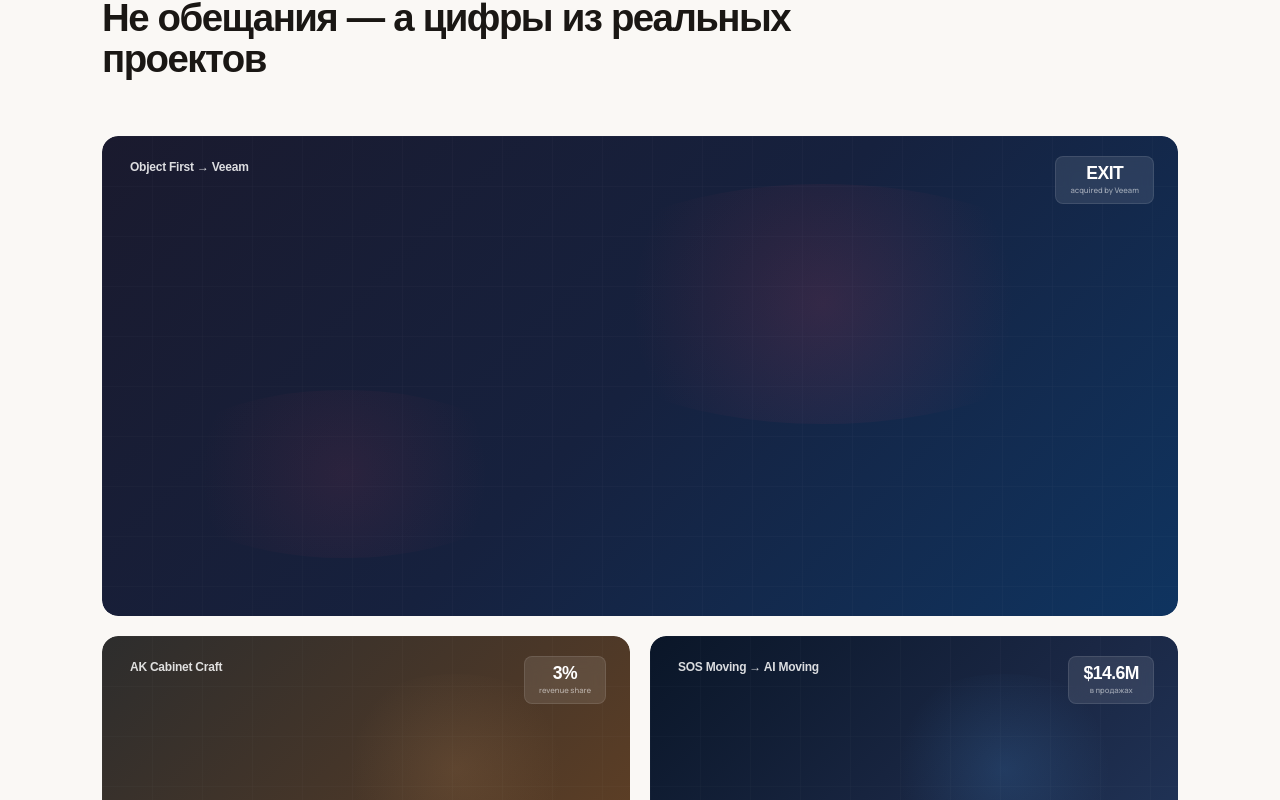
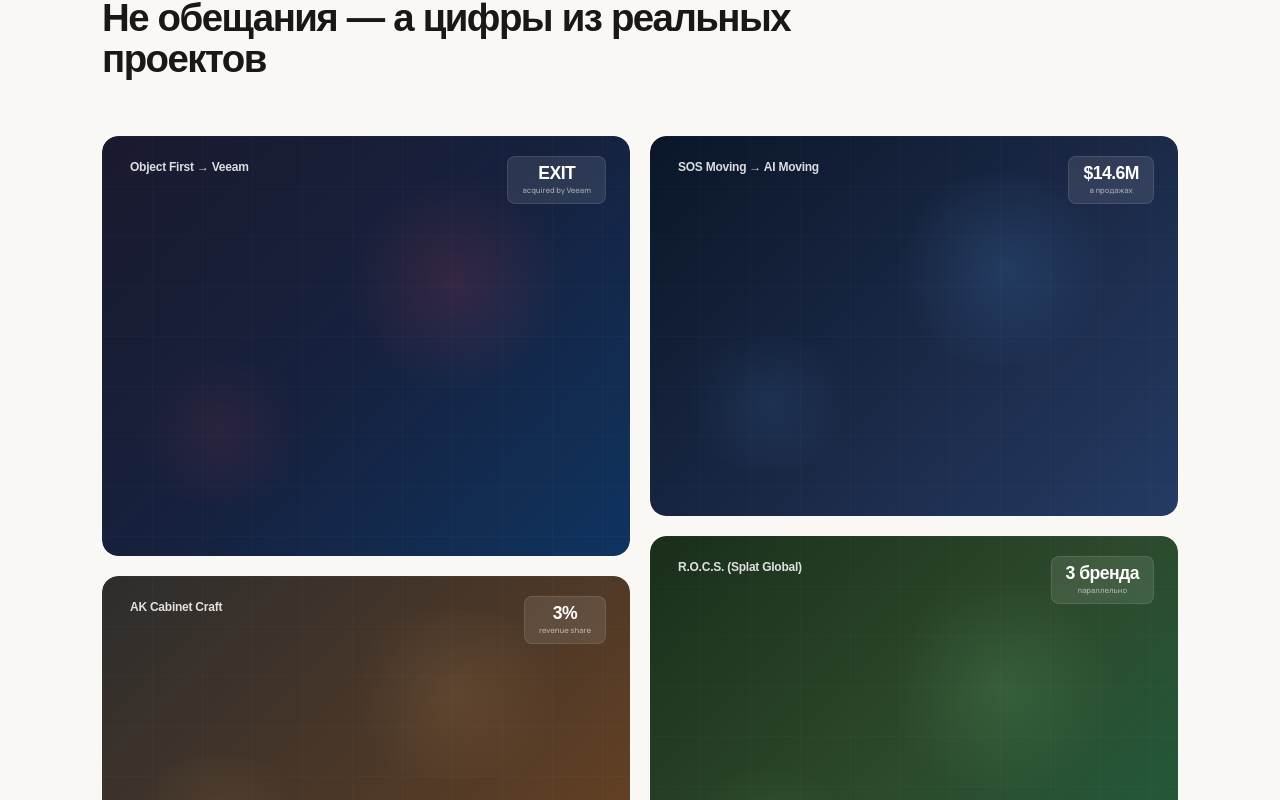
Before and after one commit to agencybankai-hash/bankai.agency, a Next.js app: page / in a window 1280 px wide. Shown: the part 3400-4200 px from the top of the page. Built offline with nearby package versions, Linux system fonts and the light colour scheme; a web font is replaced by a local one.

Commit message:
cases: Pinterest-style masonry layout with varied heights
- Replace grid with CSS columns masonry
- Remove dominant first card (no more gridColumn 1/-1)
- Alternating heights: 420/340/380/440px for visual rhythm
- Mobile: single column fallback

```diff
--- a/app/page.js
+++ b/app/page.js
@@ -157,7 +157,7 @@ html{scroll-behavior:smooth}
   .section-heading{font-size:1.5rem!important}
   .process-grid{grid-template-columns:1fr 1fr!important}
   .contact-grid{grid-template-columns:1fr!important}
-  .cases-grid{grid-template-columns:1fr!important}
+  .cases-masonry{columns:1!important}
   .case-card-new{height:300px!important}
   .stat-grid{grid-template-columns:repeat(3,1fr)!important;gap:16px!important}
   .services-split{grid-template-columns:1fr!important}
@@ -1202,11 +1202,14 @@ function Cases() {
           lineHeight: 1.06, letterSpacing: "-0.04em", color: V.bright, maxWidth: 700, marginBottom: 56,
         }}>Не обещания — а цифры из реальных проектов</RevealHeading>
 
-        <div className="cases-grid" style={{ display: "grid", gridTemplateColumns: "1fr 1fr", gap: 20 }}>
-          {cases.map((c, i) => (
-            <Reveal key={i} delay={120 + i * 80} type="scale" duration={0.8} style={i === 0 ? { gridColumn: "1 / -1" } : {}}>
+        <div className="cases-masonry" style={{ columns: 2, columnGap: 20 }}>
+          {cases.map((c, i) => {
+            const heights = [420, 340, 380, 440];
+            return (
+            <Reveal key={i} delay={120 + i * 80} type="scale" duration={0.8}>
+              <div style={{ breakInside: "avoid", marginBottom: 20 }}>
               <Link href={`/cases/${c.slug}`} className="case-card-link">
-                <div className="case-card-new" style={{ height: i === 0 ? 480 : 380, borderRadius: V.radius }}>
+                <div className="case-card-new" style={{ height: heights[i % heights.length], borderRadius: V.radius }}>
                   {/* full-bleed image background (zoomable) */}
                   <div className="case-img-inner" style={{
                     position: "absolute", inset: 0,
@@ -1286,8 +1289,10 @@ function Cases() {
                   </div>
                 </div>
               </Link>
+              </div>
             </Reveal>
-          ))}
+          );
+          })}
         </div>
       </div>
     </section>
```
